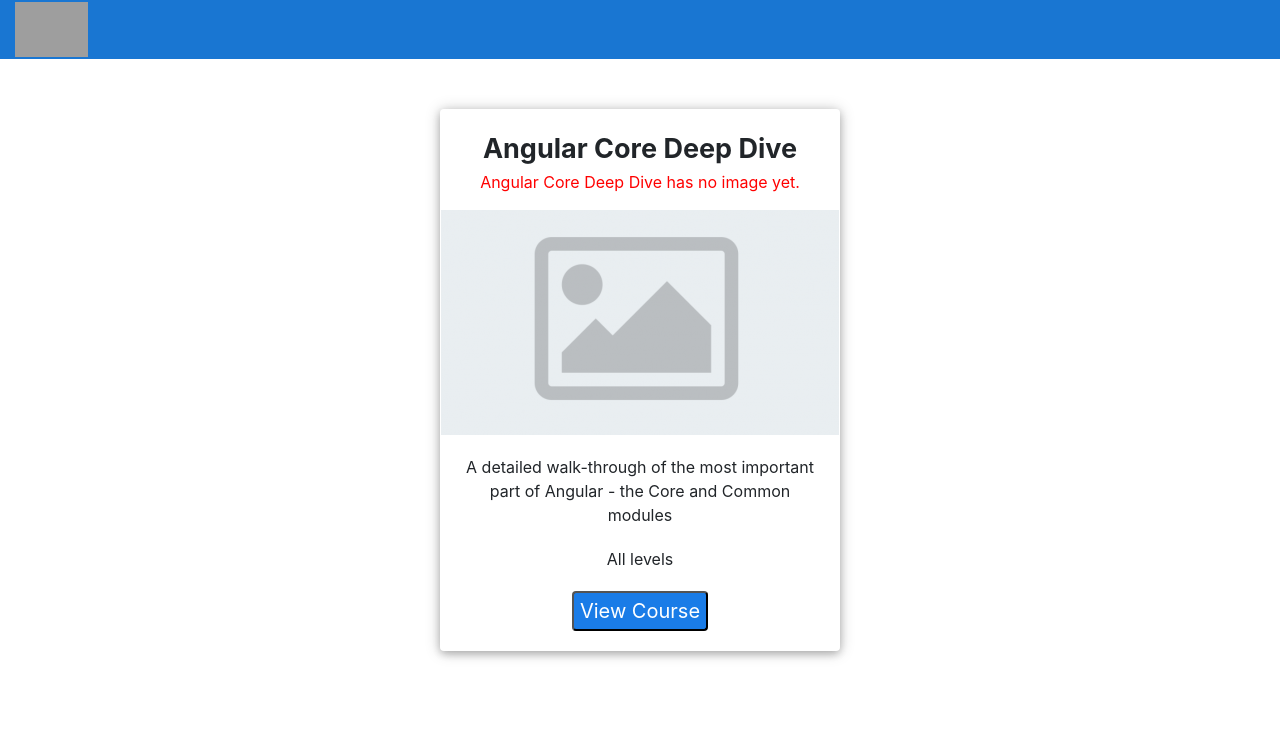
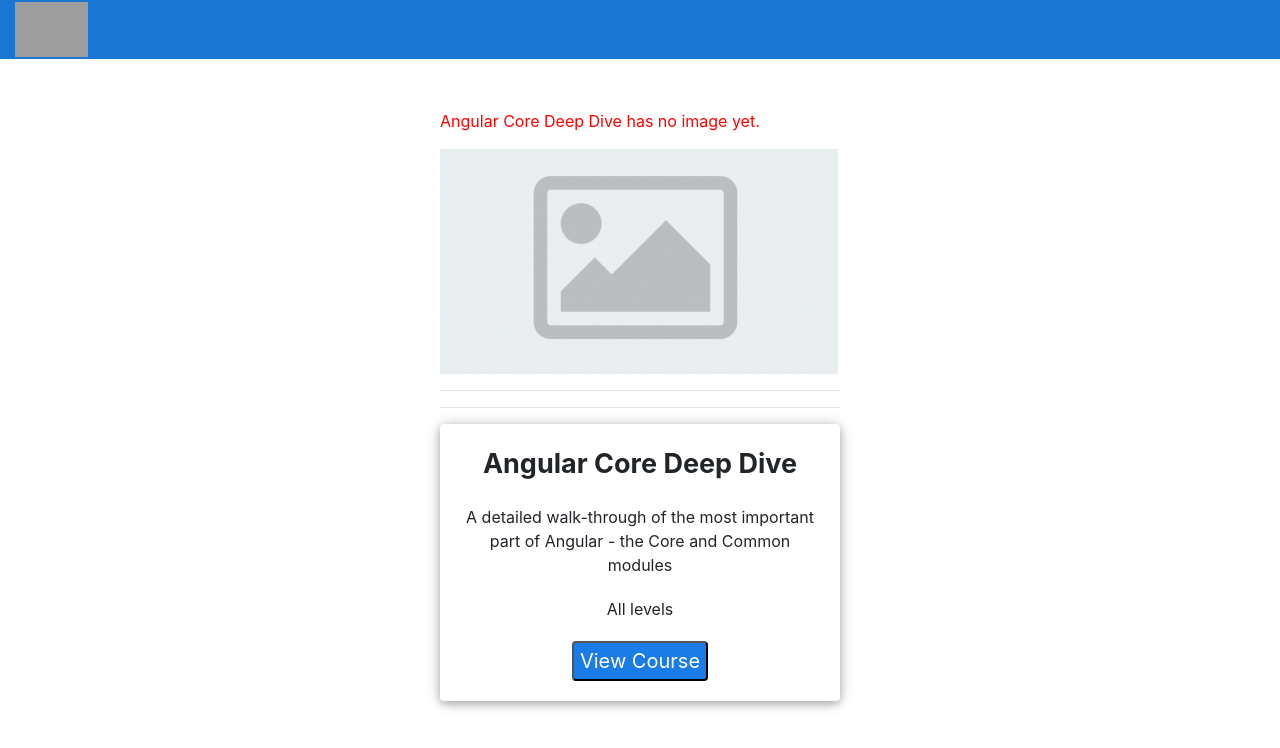
Before and after one commit to university-of-angular/corso-angular, an Angular app: page / in a window 1280 px wide. Shown: the top 748 px of the page. Built offline with nearby package versions, Linux system fonts and the light colour scheme; grey boxes are pictures that could not be loaded.

Commit message:
Angular Template instantation with *ngTemplateOutlet directive

```diff
--- a/src/app/app.component.html
+++ b/src/app/app.component.html
@@ -4,6 +4,19 @@
 </div>
 
 <div class="courses" *ngIf="courses[0] as course" >
+
+  <!-- Defining template -->
+  <ng-template #blankImage let-courseName="description">
+    <p class="warn">{{ courseName }} has no image yet.</p>
+    <img src="/assets/empty-image.png">
+  </ng-template>
+
+  <!-- Instantiating the template and setting it a context with the *ngTemplateOutlet directive-->
+  <ng-container *ngTemplateOutlet="blankImage; context: { description: course.description }">
+
+  </ng-container>
+
+  <hr><hr>
   <app-course-card [course]="course"
                    (courseSelected)="onCourseSelected($event)">
 
--- a/src/app/components/course-card/course-card.component.html
+++ b/src/app/components/course-card/course-card.component.html
@@ -11,10 +11,6 @@
       {{  course.category }}
     </div>
 
-    <ng-template #blankImage>
-      <p class="warn">{{ course.description }} has no image yet.</p>
-      <img src="/assets/empty-image.png">
-    </ng-template>
 
     <ng-content select="app-course-image"
                 *ngIf="course.iconUrl; else blankImage"></ng-content>
```
Also changed, not shown: 1 other file (tests, documents, lock files or other folders).
